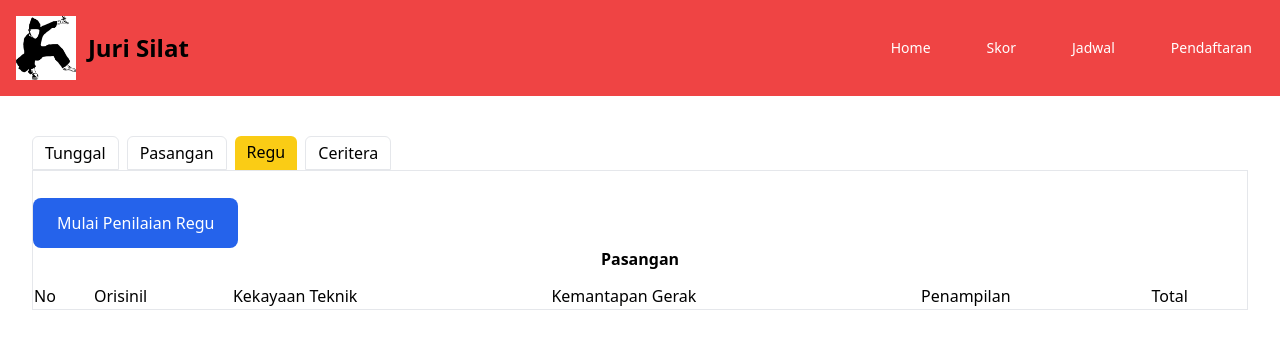
After one commit to ikbalmaulana23/jurusilat, a Laravel app: page /skorregu in a window 1280 px wide. The commit adds this page. Shown: the top 349 px of the page. Run offline with Laravel 12, Linux system fonts and the light colour scheme; data that the repository does not hold is empty; some libraries are stand-ins or nearby versions.

Commit message:
update jam 10.25

```diff
--- a/app/Http/Controllers/SkorController.php
+++ b/app/Http/Controllers/SkorController.php
@@ -3,13 +3,19 @@
 namespace App\Http\Controllers;
 
 use App\Models\Skor;
+use App\Models\SkorRegu;
+use App\Models\SkorPasangan;
 use Illuminate\Http\Request;
 use Illuminate\Support\Facades\DB;
 use App\Http\Requests\tunggalrequest;
-use App\Models\SkorPasangan;
 
 class SkorController extends Controller
 {
+
+
+    // untuk perorangan mulai, dari
+
+    //view skor
     public function index()
     {
         // $data['skor'] = Skor::all();
@@ -28,25 +34,14 @@ class SkorController extends Controller
         return view('penilaian.skor', compact('skors'));
     }
 
+    //view form
     public function skorlomba()
     {
         return view('penilaian.formtunggal');
     }
 
-    public function skorpasangan()
-    {
-        $skors = SkorPasangan::all()->map(function ($skor) {
-            return [
-                'orisinil' => $skor->orisinil,
-                'kekayaan_teknik' => $skor->kekayaan_teknik,
-                'kemantapan_gerak' => $skor->kemantapan_gerak,
-                'penampilan' => $skor->penampilan,
-                'total' => $skor->orisinil + $skor->kekayaan_teknik + $skor->kemantapan_gerak + $skor->penampilan
-            ];
-        });
-        return view('penilaian.skorpasangan', compact('skors'));
-    }
 
+    //untuk post input perorangan
     public function tunggal(tunggalrequest $r)
     {
 
@@ -61,15 +56,30 @@ class SkorController extends Controller
         return redirect('/skor')->with('pesan', 'input data berhasil');
     }
 
+
+    //view skor pasangan
+    public function skorpasangan()
+    {
+        $skors = SkorPasangan::all()->map(function ($skor) {
+            return [
+                'orisinil' => $skor->orisinil,
+                'kekayaan_teknik' => $skor->kekayaan_teknik,
+                'kemantapan_gerak' => $skor->kemantapan_gerak,
+                'penampilan' => $skor->penampilan,
+                'total' => $skor->orisinil + $skor->kekayaan_teknik + $skor->kemantapan_gerak + $skor->penampilan
+            ];
+        });
+        return view('penilaian.skorpasangan', compact('skors'));
+    }
+    //view form
     public function formpasangan()
     {
 
 
         return view('penilaian.formpasangan');
     }
-
-
-    public function pasangan(tunggalrequest $r)
+    //post input
+    public function inputpasangan(tunggalrequest $r)
     {
 
         if ($r->validated()) {
@@ -83,8 +93,40 @@ class SkorController extends Controller
         return redirect('/skorpasangan')->with('pesan', 'input data berhasil');
     }
 
+    //view skor regu
+    public function skorregu()
+    {
+        $skors = SkorRegu::all()->map(function ($skor) {
+            return [
+                'orisinil' => $skor->orisinil,
+                'kekayaan_teknik' => $skor->kekayaan_teknik,
+                'kemantapan_gerak' => $skor->kemantapan_gerak,
+                'penampilan' => $skor->penampilan,
+                'total' => $skor->orisinil + $skor->kekayaan_teknik + $skor->kemantapan_gerak + $skor->penampilan
+            ];
+        });
+
+        return view('penilaian.skorregu', compact('skors'));
+    }
+
+    //view form regu
     public function formregu()
     {
         return view('penilaian.formregu');
     }
+
+    //post input regu
+    public function inputregu(tunggalrequest $r)
+    {
+
+        if ($r->validated()) {
+            SkorRegu::create([
+                'orisinil' => $r->orisinil,
+                'kekayaan_teknik' => $r->kekayaan_teknik,
+                'kemantapan_gerak' => $r->kemantapan_gerak,
+                'penampilan' => $r->penampilan
+            ]);
+        }
+        return redirect('/skorpasangan')->with('pesan', 'input data berhasil');
+    }
 }
--- /dev/null
+++ b/app/Models/SkorRegu.php
@@ -0,0 +1,13 @@
+<?php
+
+namespace App\Models;
+
+use Illuminate\Database\Eloquent\Factories\HasFactory;
+use Illuminate\Database\Eloquent\Model;
+
+class SkorRegu extends Model
+{
+    use HasFactory;
+
+    protected $fillable = ['orisinil', 'kekayaan_teknik', 'kemantapan_gerak', 'penampilan'];
+}
--- a/resources/views/penilaian/formpasangan.blade.php
+++ b/resources/views/penilaian/formpasangan.blade.php
@@ -15,7 +15,7 @@
           <h1 class="ml-28 font-semibold ">Data Peserta</h1>
           <div class="w-1/4 border grid grid-cols-2">
 
-              <p>Nama</p> <p>Ikbal Maulana    </p>
+              <p>Nama</p> <p>Abdul & Bagus  </p>
               <p>Kategori Tanding</p> <p>Tunggal</p>
               <p>Golongan</p> <p>Desawa</p>
               <p>Kode GR  </p> <p>B83</p>
@@ -31,7 +31,7 @@
           <div class="flex justify-center">
               <div class="basis-3/4 border rounded-md p-5">
               <div>
-                  <h1 class="text-center font-semibold text-lg">Penilaian Lomba Tunggal</h1>
+                  <h1 class="text-center font-semibold text-lg">Penilaian Lomba Pasangan</h1>
                   <h1 class="text-center font-semibold text-lg">Silat Tradisional Sumatera Barat</h1>
               </div>
               <form action="{{ route('skorpasangan') }}" method="post">
--- a/resources/views/penilaian/formregu.blade.php
+++ b/resources/views/penilaian/formregu.blade.php
@@ -15,7 +15,7 @@
             <h1 class="ml-28 font-semibold ">Data Peserta</h1>
             <div class="w-1/4 border grid grid-cols-2">
 
-                <p>Nama</p> <p>Ikbal Maulana    </p>
+                <p>Nama</p> <p>Harimau Lalok  </p>
                 <p>Kategori Tanding</p> <p>Tunggal</p>
                 <p>Golongan</p> <p>Desawa</p>
                 <p>Kode GR  </p> <p>B83</p>
@@ -31,10 +31,10 @@
             <div class="flex justify-center">
                 <div class="basis-3/4 border rounded-md p-5">
                 <div>
-                    <h1 class="text-center font-semibold text-lg">Penilaian Lomba Tunggal</h1>
+                    <h1 class="text-center font-semibold text-lg">Penilaian Lomba Regu</h1>
                     <h1 class="text-center font-semibold text-lg">Silat Tradisional Sumatera Barat</h1>
                 </div>
-                <form action="{{ route('skorregu') }}" method="post">
+                <form action="{{ route('inputregu') }}" method="post">
                     @csrf
                 <div class="grid grid-cols-2 gap-7 mt-10">
 
--- a/resources/views/penilaian/formtunggal.blade.php
+++ b/resources/views/penilaian/formtunggal.blade.php
@@ -15,7 +15,7 @@
             <h1 class="ml-28 font-semibold ">Data Peserta</h1>
             <div class="w-1/4 border grid grid-cols-2">
 
-                <p>Nama</p> <p>Ikbal Maulana    </p>
+                <p>Nama</p> <p>Abdul    </p>
                 <p>Kategori Tanding</p> <p>Tunggal</p>
                 <p>Golongan</p> <p>Desawa</p>
                 <p>Kode GR  </p> <p>B83</p>
--- /dev/null
+++ b/resources/views/penilaian/skorregu.blade.php
@@ -0,0 +1,47 @@
+<x-layout>
+    <main class="">
+      <div class="flex gap-2">
+
+        <a href="/skor"  class="px-3 py-1 rounded-t-md border hover:bg-blue-300">Tunggal</a>
+        <a href="/skorpasangan"  class="px-3 py-1 rounded-t-md border hover:bg-blue-300">Pasangan</a>
+        <a href="/skorregu" class="px-3 py-1 rounded-t-md bg-yellow-400">Regu</a>
+        <a href="/skorceritera"  class="px-3 py-1 rounded-t-md border hover:bg-blue-300">Ceritera</a>
+      </div>
+      <div class="container md:mx-auto mb-5 border pt-10">
+
+
+
+        <a href="/formregu" class="px-6 py-3.5 text-base font-medium text-white bg-blue-600 hozver:bg-blue-700 focus:ring-4 focus:outline-none focus:ring-blue-300 rounded-lg text-center dark:bg-blue-500 dark:hover:bg-blue-600 dark:focus:ring-blue-800">Mulai Penilaian Regu</a>
+
+        <p class="text-center font-semibold my-3">Pasangan</p>
+        <table class="w-full">
+        <thead>
+            <tr>
+              <td>No</td>
+              <td>Orisinil</td>
+              <td>Kekayaan Teknik</td>
+              <td>Kemantapan Gerak</td>
+              <td>Penampilan</td>
+              <td>Total </td>
+            </tr>
+          </thead>
+          <tbody>
+            @foreach($skors as $index => $skor)
+          <tr>
+              <td> {{ $index + 1 }}</td>
+              <td>{{ $skor['orisinil'] }}</td>
+              <td>{{ $skor['kekayaan_teknik'] }}</td>
+              <td>{{ $skor['kemantapan_gerak'] }}</td>
+              <td>{{ $skor['penampilan'] }}</td>
+              <td>{{ $skor['total'] }}</td>
+          </tr>
+      @endforeach
+          </tbody>
+        </table>
+
+
+      </div>
+  </main>
+
+
+  </x-layout>
--- a/routes/web.php
+++ b/routes/web.php
@@ -31,16 +31,20 @@ Route::post('/delete/{id}', [PendaftaranController::class, 'delete'])->name('del
 
 Route::get('/skor', [SkorController::class, 'index'])->name('indexskor');
 Route::get('/skorlomba', [SkorController::class, 'skorlomba'])->name('skorlomba');
+Route::post('/tunggal', [SkorController::class, 'tunggal'])->name('skortunggal');
+
 Route::get('/skorpasangan', [SkorController::class, 'skorpasangan'])->name('skorpasangan');
 Route::get('/formpasangan', [SkorController::class, 'formpasangan'])->name('formpasangan');
+Route::post('/skorpasangan', [SkorController::class, 'inputpasangan'])->name('inputpasangan');
 
+
+Route::get('/skorregu', [SkorController::class, 'skorregu'])->name('skorregu');
 Route::get('/formregu', [SkorController::class, 'formregu'])->name('formregu');
+Route::post('/inputregu', [SkorController::class, 'inputregu'])->name('inputregu');
+
+Route::get('/skorceritera', [SkorController::class, 'skorceritera'])->name('skorceritera');
 Route::get('/formceritera', [SkorController::class, 'formceritera'])->name('formceritera');
-Route::post('/tunggal', [SkorController::class, 'tunggal'])->name('skortunggal');
-Route::post('/pasangan', [SkorController::class, 'pasangan'])->name('skorpasangan');
-Route::post('/kelompok', [SkorController::class, 'kelompok'])->name('skorkelompok');
-Route::post('/ceritera', [SkorController::class, 'ceritera'])->name('skorceritera');
-
+Route::post('/inputceritera', [SkorController::class, 'inputceritera'])->name('inputceritera');
 
 
 Route::get('/jadwal', [JadwalController::class, 'index'])->name('indexjadwal');
```
Also changed, not shown: database/migrations/2024_07_26_024612_create_skor_regus_table.php (added), public/image/myw3schoolsimage.jpg (added).
